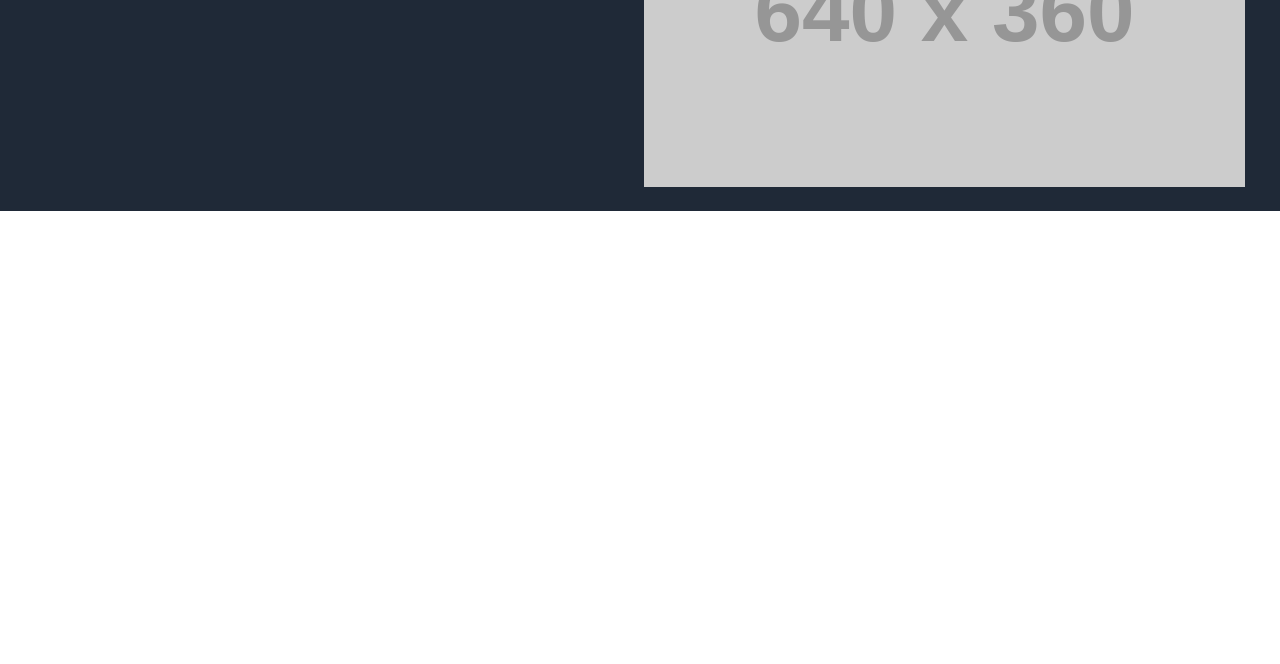
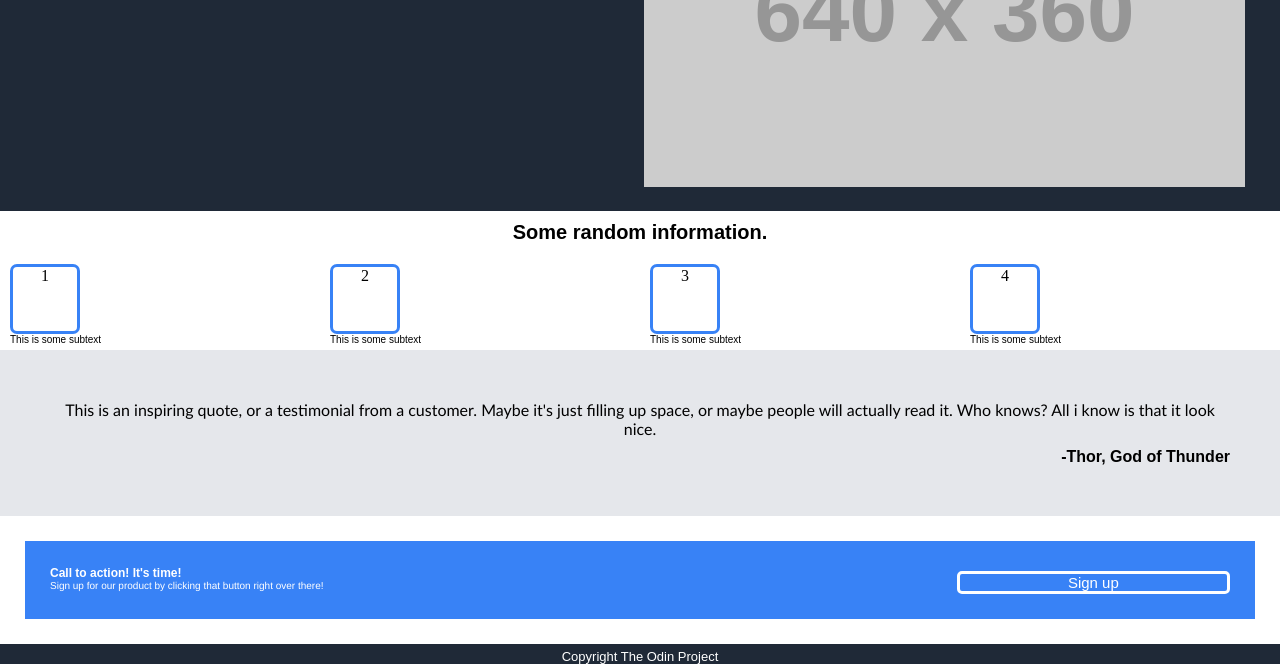
Before and after one commit to bayecheikh0/Landing-Page, a plain HTML site: page index.html in a window 1280 px wide. Shown: the part 198-862 px from the top of the page. Before the commit the page ends 800 px from the top, so only its background shows below. Drawn offline with Linux system fonts and the light colour scheme; placeholder pictures from the web are drawn by us.

Commit message:
project basis finished

```diff
--- a/index.html
+++ b/index.html
@@ -3,7 +3,7 @@
 <head>
     <meta charset="UTF-8">
     <meta http-equiv="X-UA-Compatible" content="IE=edge">
-    <meta name="viewport" content="width=device-width, initial-scale=1.0">
+    <meta name="viewport" content="width=1920, initial-scale=1.0">
     <link rel="stylesheet" href="./style.css">
     <title>Landing Page </title>
 </head>
@@ -29,5 +29,53 @@
             <img src="http://via.placeholder.com/640x360" alt="img">
         </div>
     </div>
+    </div>
+
+    <div class="info">
+        <h3 class="titleinfo">Some random information.</h3>
+        <div class="carre">
+            <div class="section">
+                <div class="sec1">1</div>
+                <p class="subtitle2" >This is some subtext </p>
+            </div>
+
+            <div class="section">
+                <div class="sec1">2</div>
+                <p class="subtitle2" >This is some subtext </p>
+            </div>
+
+            <div class="section">
+                <div class="sec1">3</div>
+                <p class="subtitle2" >This is some subtext </p>
+            </div>
+
+            <div class="section">
+                <div class="sec1">4</div>
+                <p class="subtitle2" >This is some subtext </p>
+            </div>
+        </div>
+    </div>
+
+    <div class="quote">
+        <div class="part">
+            <p class="quotec">This is an inspiring quote, or a testimonial from a customer. Maybe it's just filling up space, or maybe people will actually read it. Who knows? All i know is that it look nice.</p>
+            <h2 class="auth">-Thor, God of Thunder</h2>
+        </div>
+    </div>
+
+
+    <div class="ctasec">
+        <div class="border">
+            <div class="text8">
+                <h4 class="t1">Call to action! It's time!</h4>
+                <p class="t2">Sign up for our product by clicking that button right over there!</p>
+            </div>
+            <button class="cta2">Sign up</button>
+        </div>
+    </div>
+
+    <div class="copy">
+        <p class="copyp">Copyright The Odin Project</p>
+    </div>
 </body>
 </html>
--- a/style.css
+++ b/style.css
@@ -21,7 +21,7 @@
 
 .link{
     display: flex;
-    justify-content: baseline;
+    justify-content: space-between;
 }
 
 ul.link, a{
@@ -39,6 +39,7 @@ ul.link, a{
     min-height: 250px;
     display: flex;
     gap: 15px;
+
 
 }
 .text1{
@@ -70,3 +71,116 @@ ul.link, a{
     margin-top: 5px;
     font-size: 15px;
 }
+
+.info{
+    margin-top: 10px;
+}
+.titleinfo{
+    color: black;
+    font-size:20px;
+    font-family: Arial, Helvetica, sans-serif;
+    text-align: center;
+}
+
+.carre{
+    display: flex;
+    margin-top: 20px;
+    justify-content: center;
+    max-width: 250;
+    width: 250;
+    margin-left: 10px;
+}
+
+.section{
+    display: flex;
+    flex-direction: column;
+
+}
+.sec1{
+    height: 70px;
+    width: 70px;
+    border: solid #3882f6;
+    border-radius: 10%;
+    text-align: center;
+}
+
+.subtitle2{
+    font-size: 10px;
+    text-decoration: none;
+    font-family: Arial, Helvetica, sans-serif;
+    margin-bottom: 05px;
+
+}
+
+.quote{
+    background-color: #e5e7eb;
+    display: flex;
+    flex-direction: row;
+    padding: 50px;
+}
+.auth{
+    background-color: #e5e7eb;
+    display: flex;
+    justify-content: flex-end;
+    font-family: Arial, Helvetica, sans-serif;
+    font-size: medium;
+}
+
+.quotec{
+    font-family: 'Trebuchet MS', 'Lucida Sans Unicode', 'Lucida Grande', 'Lucida Sans', Arial, sans-serif;
+    font-weight: 100;
+    text-align: center;
+    margin-bottom: 10px;
+
+}
+
+
+.ctasec{
+ width: 100%;
+ padding: 25px;
+}
+
+.border{
+    background-color: #3882f6;
+    display: flex;
+    padding: 25px;
+
+}
+
+.cta2{
+    background-color:#3882f6;
+    border: solid white;
+    color: white;
+    border-radius: 5px;
+    cursor: pointer;
+    width: 30%;
+    margin-top: 5px;
+    font-size: 15px;
+}
+.text8{
+    color: white;
+}
+
+.t1{
+    font-family: Arial, Helvetica, sans-serif;
+    font-size: 12px;
+}
+
+.t2{
+    font-family: 'Franklin Gothic Medium', 'Arial Narrow', Arial, sans-serif;
+    font-size: 10px;
+}
+
+.copy{
+
+    background-color: #1f2937;
+
+}
+
+.copyp{
+    padding-top: 5px;
+    font-family: Arial, Helvetica, sans-serif;
+    font-size: small;
+    color: white;
+    text-align: center;
+}
```
